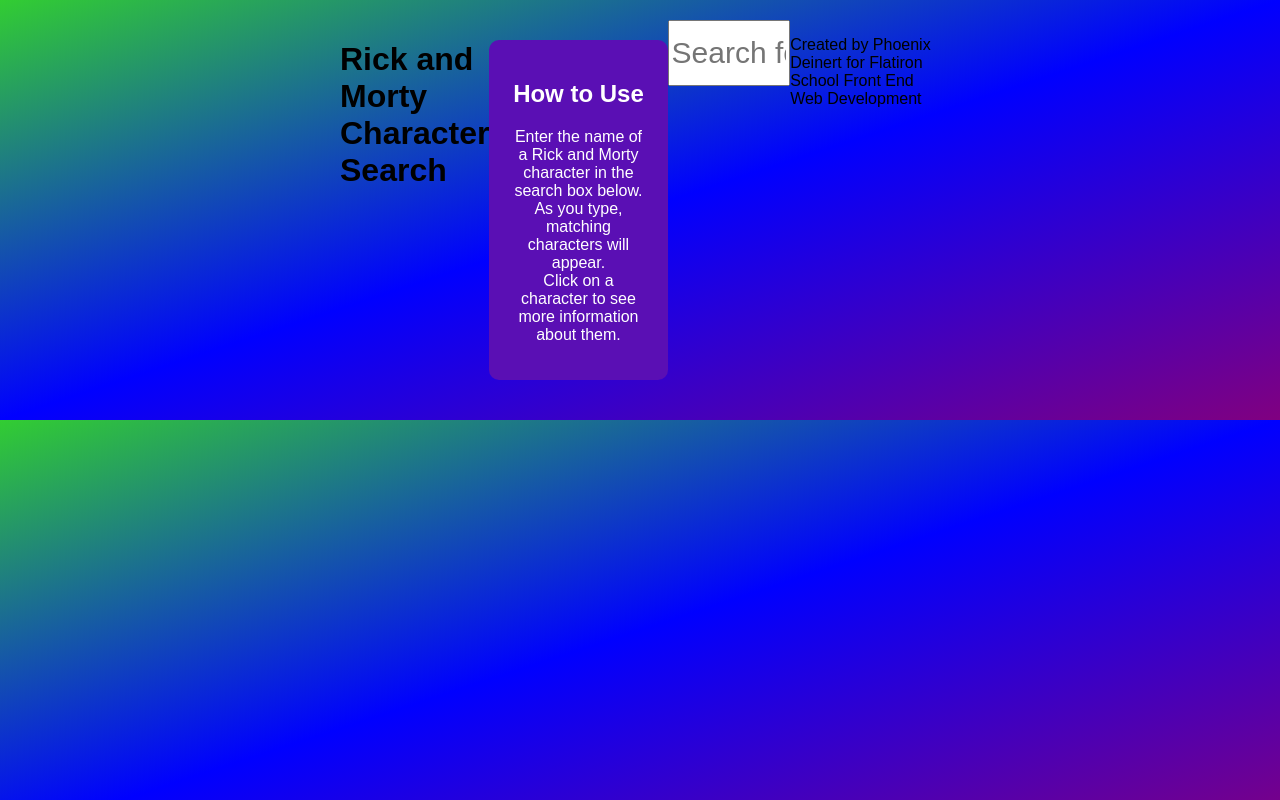
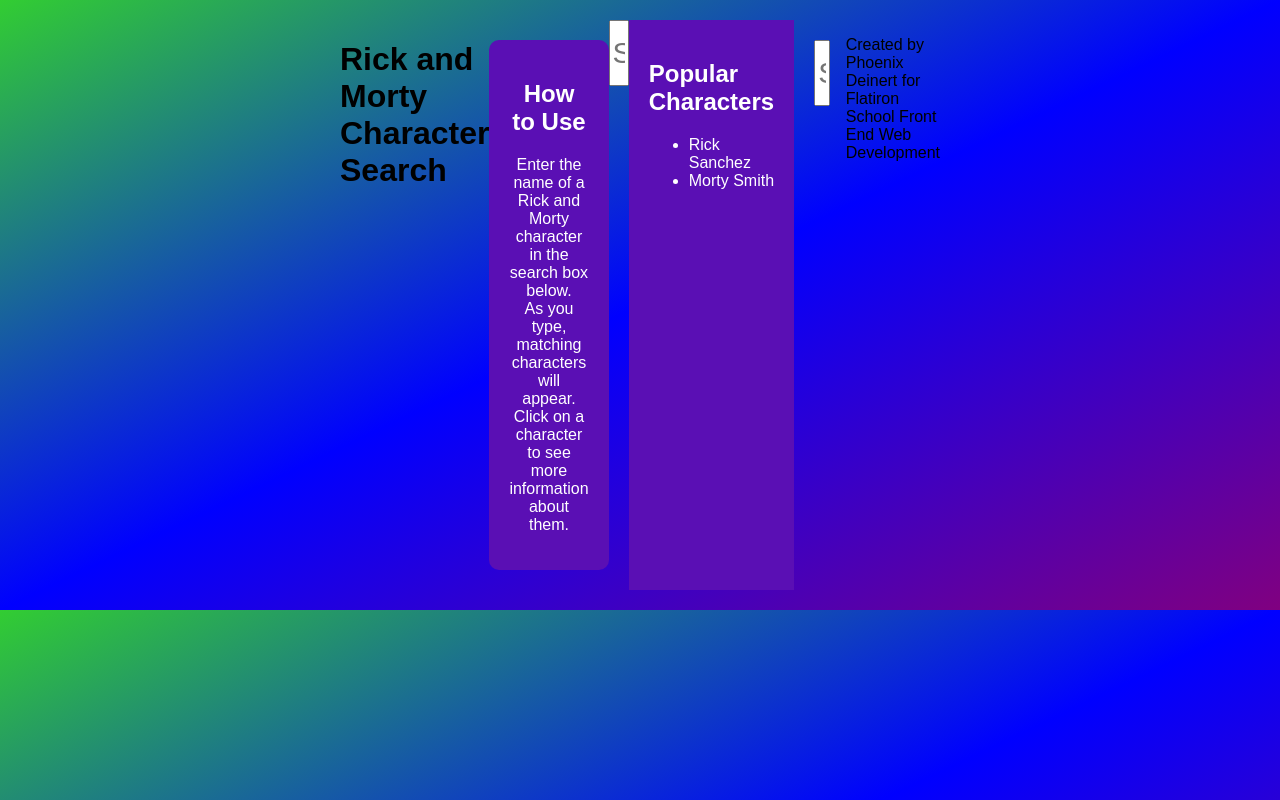
Before and after one commit to DeinertDynasty/RickandMortyProjectPhaseOne, a plain HTML site: page index.html in a window 1280 px wide. Drawn offline with Linux system fonts and the light colour scheme.

Commit message:
Update index.html
added character sidebar

```diff
--- a/index.html
+++ b/index.html
@@ -15,6 +15,21 @@
     <input type="text" id="searchBox" placeholder="Search for a character...">
     <div id="results"></div>
 
+    <div id="sidebar">
+    <h2>Popular Characters</h2>
+    <ul>
+        <li>Rick Sanchez</li>
+        <li>Morty Smith</li>
+
+    </ul>
+</div>
+
+<div id="main">
+    <!-- Your existing content goes here -->
+    <input type="text" id="searchBox" placeholder="Search for a character...">
+    <div id="results"></div>
+</div>
+
     <footer>
         <p>Created by Phoenix Deinert for Flatiron School Front End Web Development </p>
     </footer>
```
